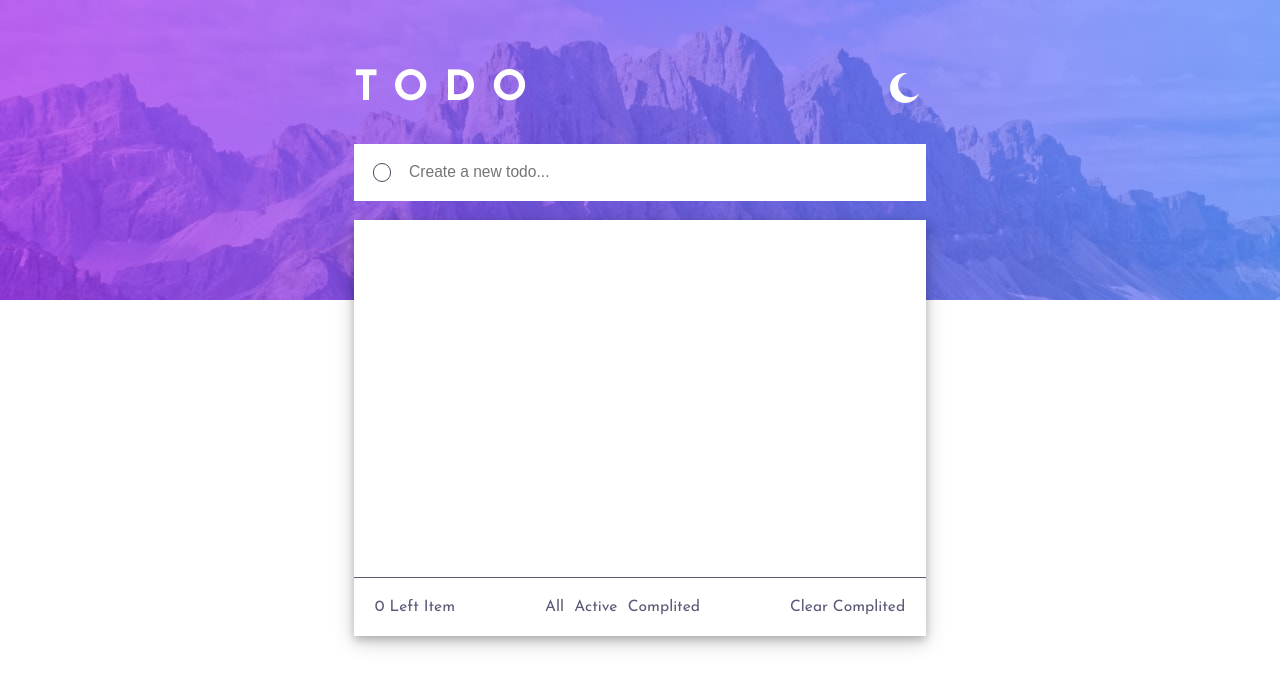
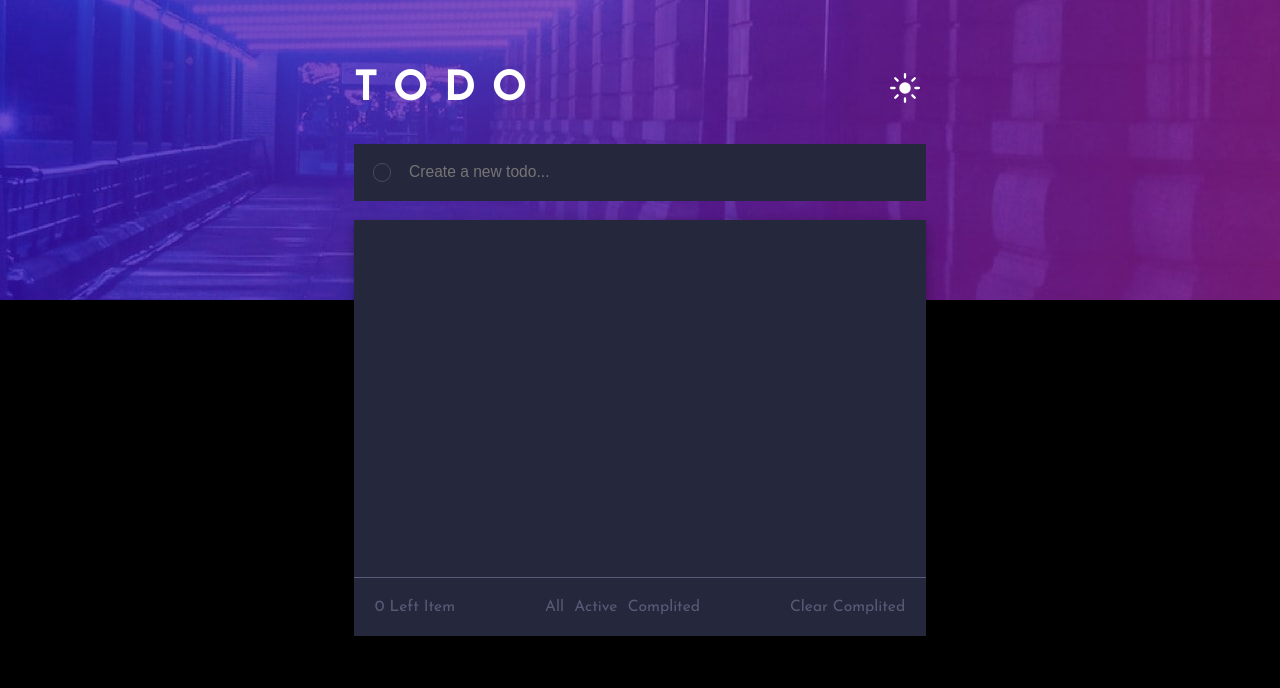
Before and after one commit to ans91/Todo-App, a React (Create React App) app: page / in a window 1280 px wide. Shown: the top 688 px of the page. Built offline with nearby package versions, Linux system fonts and the light colour scheme; the HTML template or start-up script is replaced by a standard one.

Commit message:
Update todo

```diff
--- a/src/App.js
+++ b/src/App.js
@@ -3,7 +3,7 @@ import Todo from './Todo.js';
 import React, { useState } from 'react';
 
 function App() {
-  const [mode, setMode] = useState(false)
+  const [mode, setMode] = useState(true)
 
   return (
     <div className='mainBody'
```
